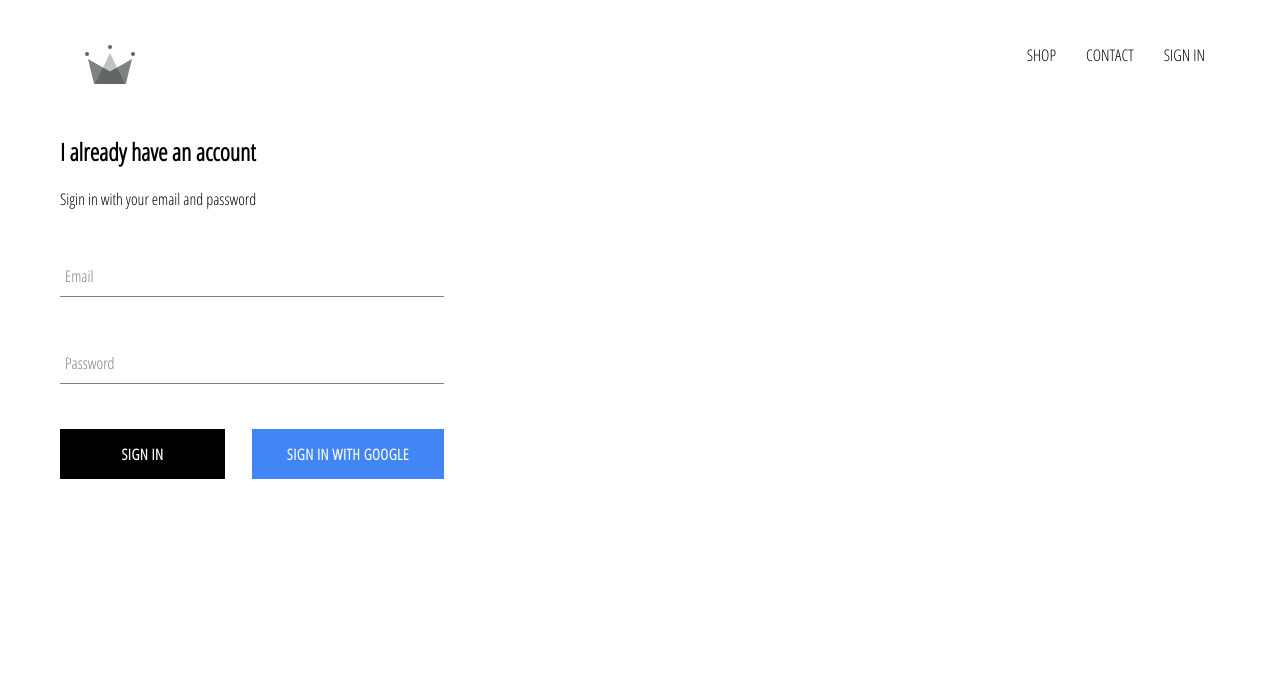
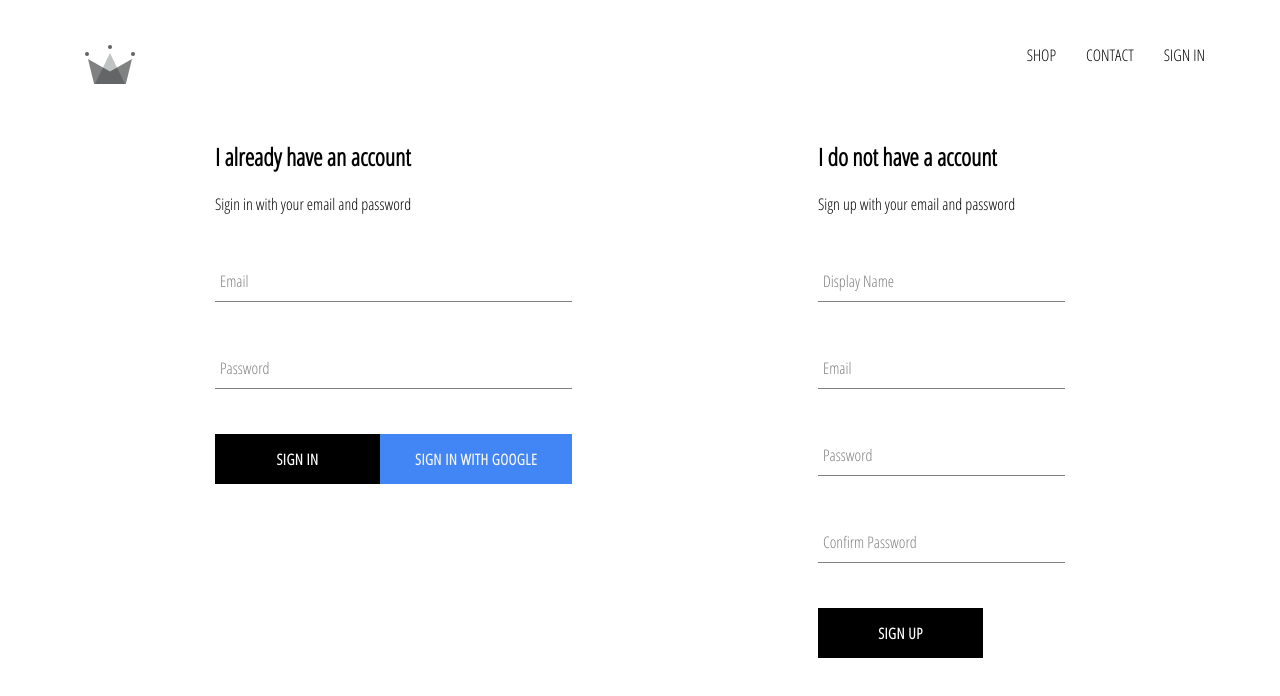
Before and after one commit to Sandesh1998/React-Ebuy-Ecoms, a React (Create React App) app: page /signin in a window 1280 px wide. Shown: the top 696 px of the page. Built offline with nearby package versions, Linux system fonts and the light colour scheme; no server answers.

Commit message:
implemented firebase utils, included ability to store autheticated users into our firestore database

```diff
--- a/src/App.js
+++ b/src/App.js
@@ -6,7 +6,7 @@
 import Header from "./Components/header/header.componets";
 import SigInAndSignUpPage from "./pages/sign-in-and-sign-up/sign-in-and-sign-up.components";
 
-import { auth } from "./firbase/firebase.utils";
+import { auth,createUserProfileDocument } from "./firbase/firebase.utils";
 import './App.css';
 
 
@@ -23,11 +23,23 @@
   unsubscribeFromAuth = null;
 
   componentDidMount(){
-    auth.onAuthStateChanged(user =>{
-      this.setState({currentuser:user})
+    this.unsubscribeFromAuth = auth.onAuthStateChanged(async userAuth =>{
+      if (userAuth){ // to store data in application
+        const userRef = await createUserProfileDocument(userAuth);
 
-      console.log(user);
-    })
+        userRef.onSnapshot(snapShot =>{
+          this.setState({
+            currentuser :{
+              id : snapShot.id,
+              ...snapShot.data()
+            }
+          });
+
+          console.log(this.state);
+        });
+      }
+      this.setState({ currentuser : userAuth });
+    });
   }
 
   componentWillUnmount(){
--- /dev/null
+++ b/src/Components/sign-up/sign-up.components.jsx
@@ -0,0 +1,100 @@
+import React from 'react';
+
+import FormInput from '../form-input/form-input.componets';
+import CustomButton from '../custom-button/custom-button.components';
+import { auth, createUserProfileDocument } from '../../firbase/firebase.utils';
+
+import './sign-up.styles.scss';
+
+class SignUp extends React.Component {
+    constructor() {
+        super();
+
+        this.state = {
+            displayName: '',
+            email: '',
+            password: '',
+            confirmPassword: ''
+        };
+    }
+    handleSubmit = async event => {
+        event.preventDefault();
+
+        const { displayName, email, password, confirmPassword } = this.state;
+
+        if (password !== confirmPassword) {
+          alert("passwords don't match");
+          return;
+        }
+
+        try {
+          const { user } = await auth.createUserWithEmailAndPassword(
+            email,
+            password
+          );
+
+          await createUserProfileDocument(user, { displayName });
+
+          this.setState({
+            displayName: '',
+            email: '',
+            password: '',
+            confirmPassword: ''
+          });
+        } catch (error) {
+          console.error(error);
+        }
+      };
+
+      handleChange = event => {
+        const { value, name } = event.target;
+
+        this.setState({ [name]: value });
+      };
+
+      render() {
+        const { displayName, email, password, confirmPassword } = this.state;
+        return (
+          <div className='sign-up'>
+            <h2 className='title'>I do not have a account</h2>
+            <span>Sign up with your email and password</span>
+            <form className='sign-up-form' onSubmit={this.handleSubmit}>
+              <FormInput
+                type='text'
+                name='displayName'
+                value={displayName}
+                onChange={this.handleChange}
+                label='Display Name'
+                required
+              />
+              <FormInput
+                type='email'
+                name='email'
+                value={email}
+                onChange={this.handleChange}
+                label='Email'
+                required
+              />
+              <FormInput
+                type='password'
+                name='password'
+                value={password}
+                onChange={this.handleChange}
+                label='Password'
+                required
+              />
+              <FormInput
+                type='password'
+                name='confirmPassword'
+                value={confirmPassword}
+                onChange={this.handleChange}
+                label='Confirm Password'
+                required
+              />
+              <CustomButton type='submit'>SIGN UP</CustomButton>
+            </form>
+          </div>
+        );
+      }
+    }
+ export default SignUp;
--- a/src/firbase/firebase.utils.js
+++ b/src/firbase/firebase.utils.js
@@ -1,10 +1,8 @@
-import firebase  from "firebase/app";
-
+import firebase from 'firebase/app';
 import 'firebase/firestore';
 import 'firebase/auth';
 
 const config = {
-
         apiKey: "AIzaSyDOvvD-G_Y7e249BEDuX-sEpk7ASDAEkEM",
         authDomain: "ebuy-db.firebaseapp.com",
         projectId: "ebuy-db",
@@ -12,16 +10,41 @@
         messagingSenderId: "78759612906",
         appId: "1:78759612906:web:8165e4b228b58c0e03a293",
         measurementId: "G-JQ3RLLXV22"
-}
+};
+
 
 firebase.initializeApp(config);
+
+export const createUserProfileDocument = async (userAuth, additionalData) => {
+        if (!userAuth) return;
+
+        const userRef = firestore.doc(`users/${userAuth.uid}`);
+
+        const snapShot = await userRef.get();
+
+        if (!snapShot.exists) {
+          const { displayName, email } = userAuth;
+          const createdAt = new Date();
+          try {
+            await userRef.set({
+              displayName,
+              email,
+              createdAt,
+              ...additionalData
+            });
+          } catch (error) {
+            console.log('error creating user', error.message);
+          }
+        }
+
+        return userRef;
+      };
 
 export const auth = firebase.auth();
 export const firestore = firebase.firestore();
 
-
 const provider = new firebase.auth.GoogleAuthProvider();
-provider.setCustomParameters({prompt: 'select_account'});
+provider.setCustomParameters({ prompt: 'select_account' });
 export const signInWithGoogle = () => auth.signInWithPopup(provider);
 
 export default firebase;
--- a/src/pages/sign-in-and-sign-up/sign-in-and-sign-up.components.jsx
+++ b/src/pages/sign-in-and-sign-up/sign-in-and-sign-up.components.jsx
@@ -1,6 +1,7 @@
 import React from "react";
 
 import SignIn from "../../Components/sign-in/sign-in.components";
+import SignUp from "../../Components/sign-up/sign-up.components";
 
 import './sign-in-and-sign-up.styles.scss';
 
@@ -10,6 +11,7 @@
 const SigInAndSignUpPage = () =>(
     <div className='sign-in-and-sign-up'>
        <SignIn />
+       <SignUp />
     </div>
 );
 export default SigInAndSignUpPage;
--- a/src/pages/sign-in-and-sign-up/sign-in-and-sign-up.styles.scss
+++ b/src/pages/sign-in-and-sign-up/sign-in-and-sign-up.styles.scss
@@ -1,3 +1,6 @@
-.sign-in {
-    width: 30vw;
-}
+.sign-in-and-sign-up {
+    width: 850px;
+    display: flex;
+    justify-content: space-between;
+    margin: 30px auto;
+  }
```
Also changed, not shown: src/Components/form-input/form-input.componets.jsx (+12 -10 lines), src/Components/sign-up/sign-up.styles.scss (added).
